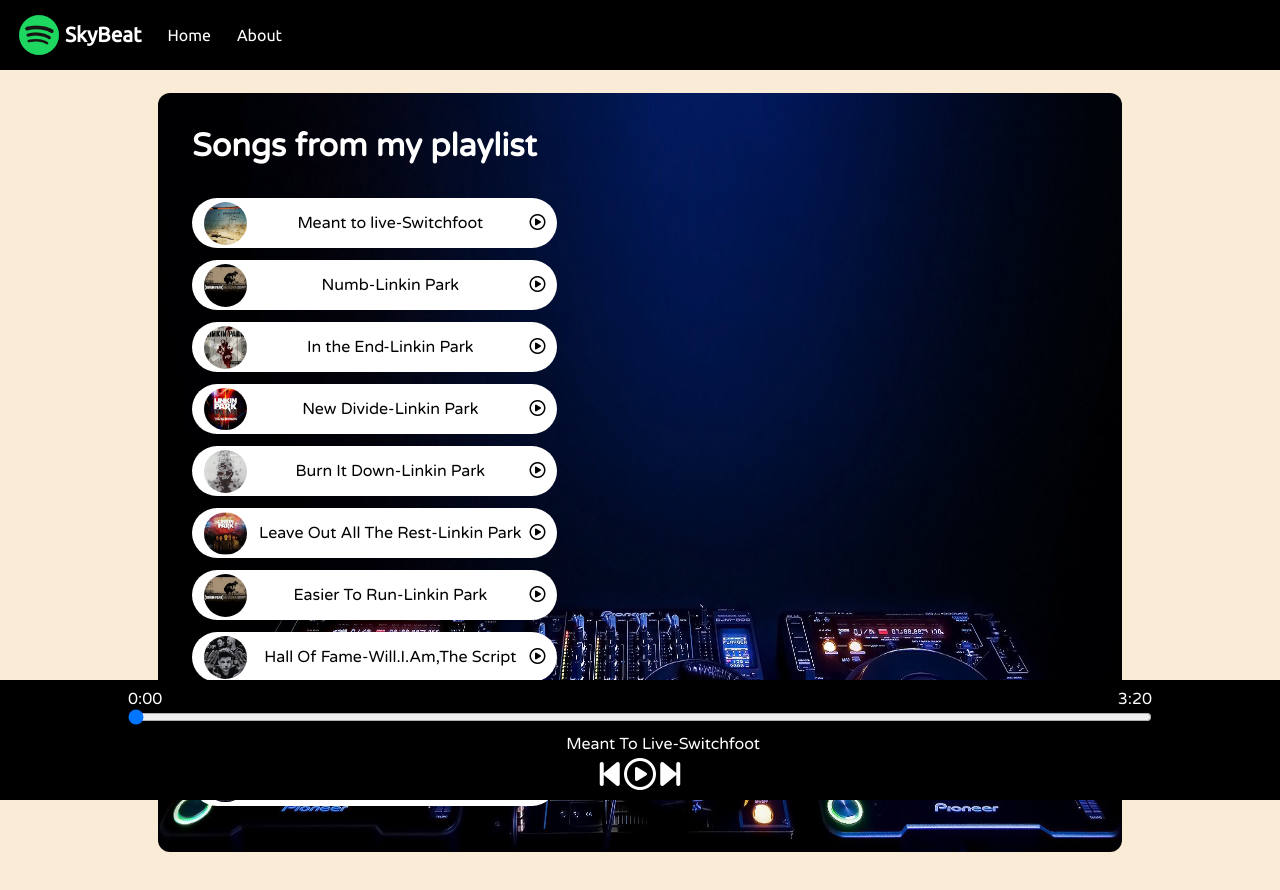
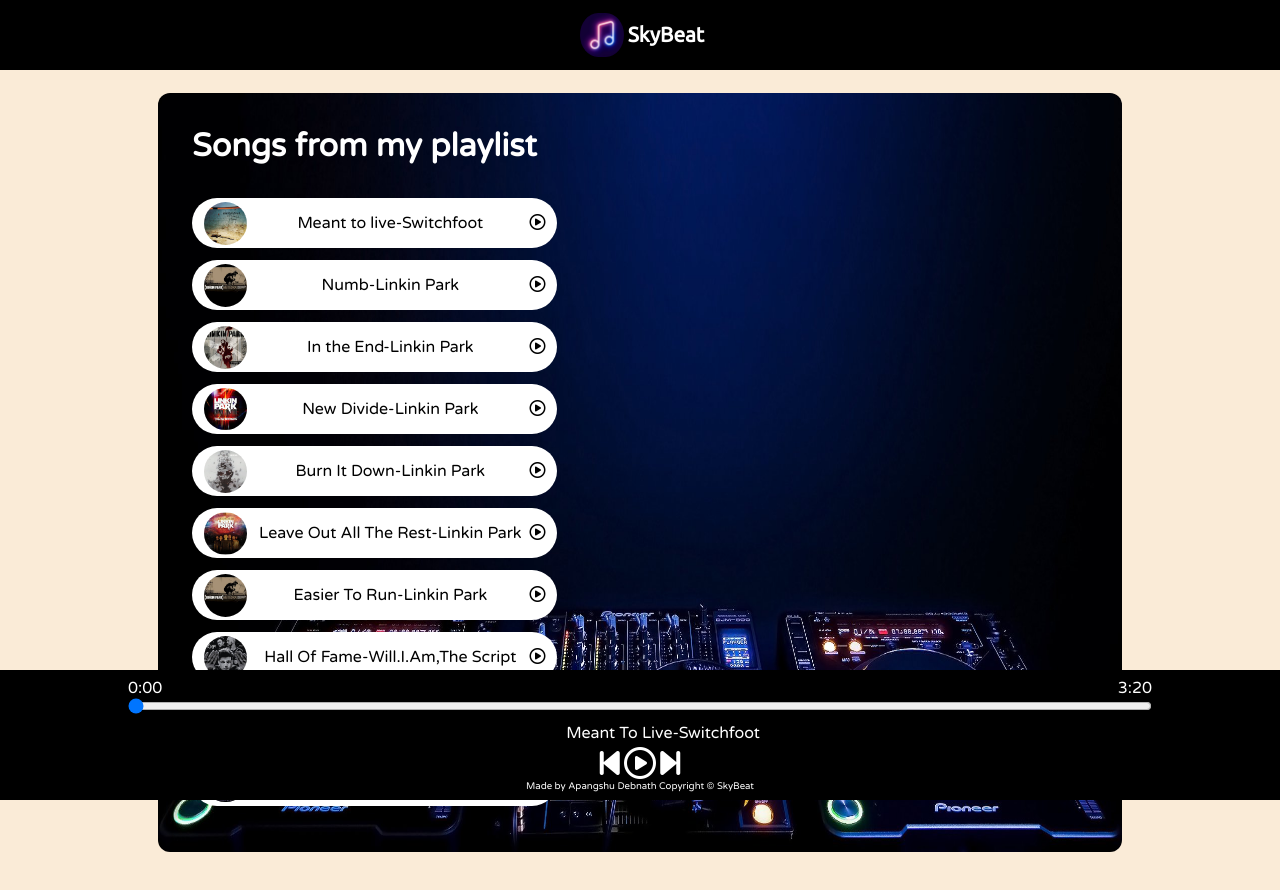
Before and after one commit to Apangshu-2021/SkyBeat, a plain HTML site: page index.html in a window 1280 px wide. Drawn offline with Linux system fonts and the light colour scheme.

Commit message:
third commit

```diff
--- a/index.html
+++ b/index.html
@@ -7,6 +7,7 @@
     <title>
       SkyBeat | A music app which contains some of my favourite songs songs
     </title>
+    <link rel="icon" type="image/png" href="favicon-16x16.png" />
     <link rel="stylesheet" href="style.css" />
     <link
       rel="stylesheet"
@@ -17,11 +18,7 @@
   <body>
     <nav>
       <ul>
-        <li class="brand"><img src="logo.png" alt="Spotify" />SkyBeat</li>
-        <div id="navbar_icons">
-          <li>Home</li>
-          <li>About</li>
-        </div>
+        <li class="brand"><img src="Music_icon.jpg" alt="Spotify" />SkyBeat</li>
       </ul>
     </nav>
 
@@ -131,6 +128,9 @@
         <i class="far fa-2x fa-play-circle" id="masterPlay"></i>
         <i class="fas fa-2x fa-step-forward" id="next"></i>
       </div>
+      <div class="footer">
+        Made by Apangshu Debnath Copyright &copy; SkyBeat
+      </div>
     </div>
 
     <script src="script.js"></script>
--- a/phone.css
+++ b/phone.css
@@ -1,27 +1,32 @@
 nav ul {
   display: flex;
   flex-direction: column;
-    align-items:center;
+  align-items: center;
 }
 
-nav ul div{
+nav ul div {
   margin-top: 2px;
 }
 
-.brand{
+.brand {
   margin-top: 3px;
 }
 
-.songItem{
+.songItem {
   font-size: 0.8rem;
 }
 
-.songlistplay{
+.songlistplay {
   padding-right: 4px;
   margin-left: 2px;
 }
 
-.songInfo{
+.songInfo {
   font-size: 0.8rem;
   text-align: center;
 }
+
+.footer {
+  font-size: 0.6rem;
+  text-align: center;
+}
--- a/style.css
+++ b/style.css
@@ -21,6 +21,7 @@ nav ul {
   height: 70px;
   display: flex;
   align-items: center;
+  justify-content: center;
 }
 nav ul div {
   display: flex;
@@ -29,6 +30,7 @@ nav ul div {
 .brand img {
   height: 44px;
   padding: 0px 4px;
+  border-radius: 40px;
 }
 
 .brand {
@@ -60,7 +62,7 @@ nav ul li {
   position: sticky;
   bottom: 0;
   background-color: black;
-  height: 120px;
+  height: 130px;
   display: flex;
   justify-content: center;
   align-items: center;
@@ -131,3 +133,7 @@ nav ul li {
   opacity: 0;
   transition: 0.3s ease-in;
 }
+
+.footer {
+  font-size: 0.6rem;
+}
```
Also changed, not shown: Music_icon.jpg (added), Untitled-1.txt (deleted), favicon-16x16.png (added), logo.png (deleted). Lines whose indentation alone changed are shown as unchanged.
